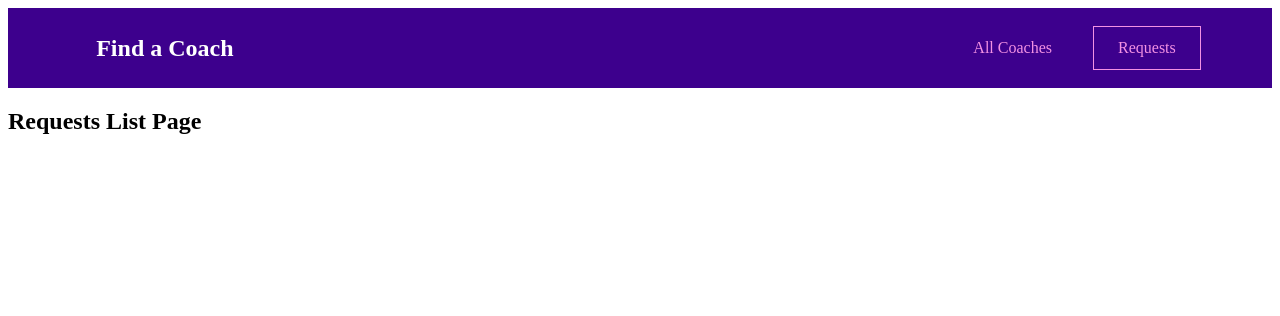
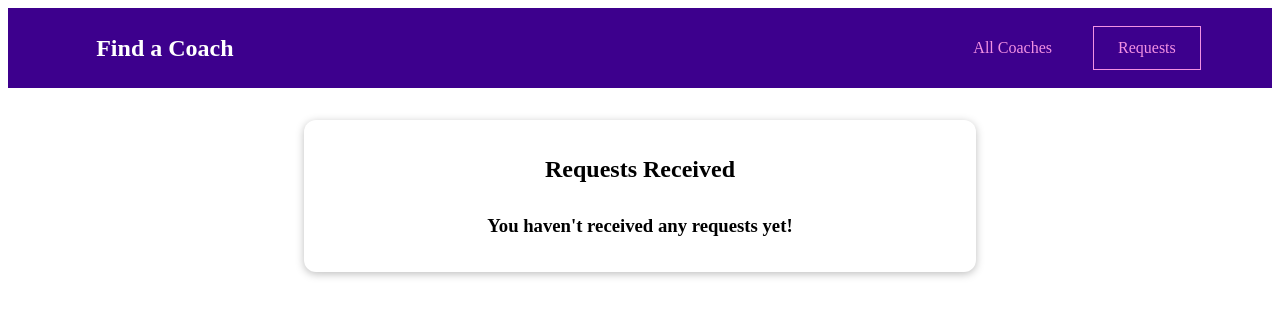
Before and after one commit to Trung-Hieu-Dev/vue-api-coach-management-app, a Vue app: page /requests in a window 1280 px wide. Shown: the top 316 px of the page. Built offline with nearby package versions, Linux system fonts and the light colour scheme.

Commit message:
Styling the RequetsReceived page

```diff
--- a/src/pages/requests/RequestsReceived.vue
+++ b/src/pages/requests/RequestsReceived.vue
@@ -1,3 +1,32 @@
 <template>
-  <h2>Requests List Page</h2>
+  <section>
+    <base-card>
+      <header>
+        <h2>Requests Received</h2>
+      </header>
+      <ul></ul>
+      <h3>You haven't received any requests yet!</h3>
+    </base-card>
+  </section>
 </template>
+
+<script>
+export default {};
+</script>
+
+<style scoped>
+header {
+  text-align: center;
+}
+
+ul {
+  list-style: none;
+  margin: 2rem auto;
+  padding: 0;
+  max-width: 30rem;
+}
+
+h3 {
+  text-align: center;
+}
+</style>
```
